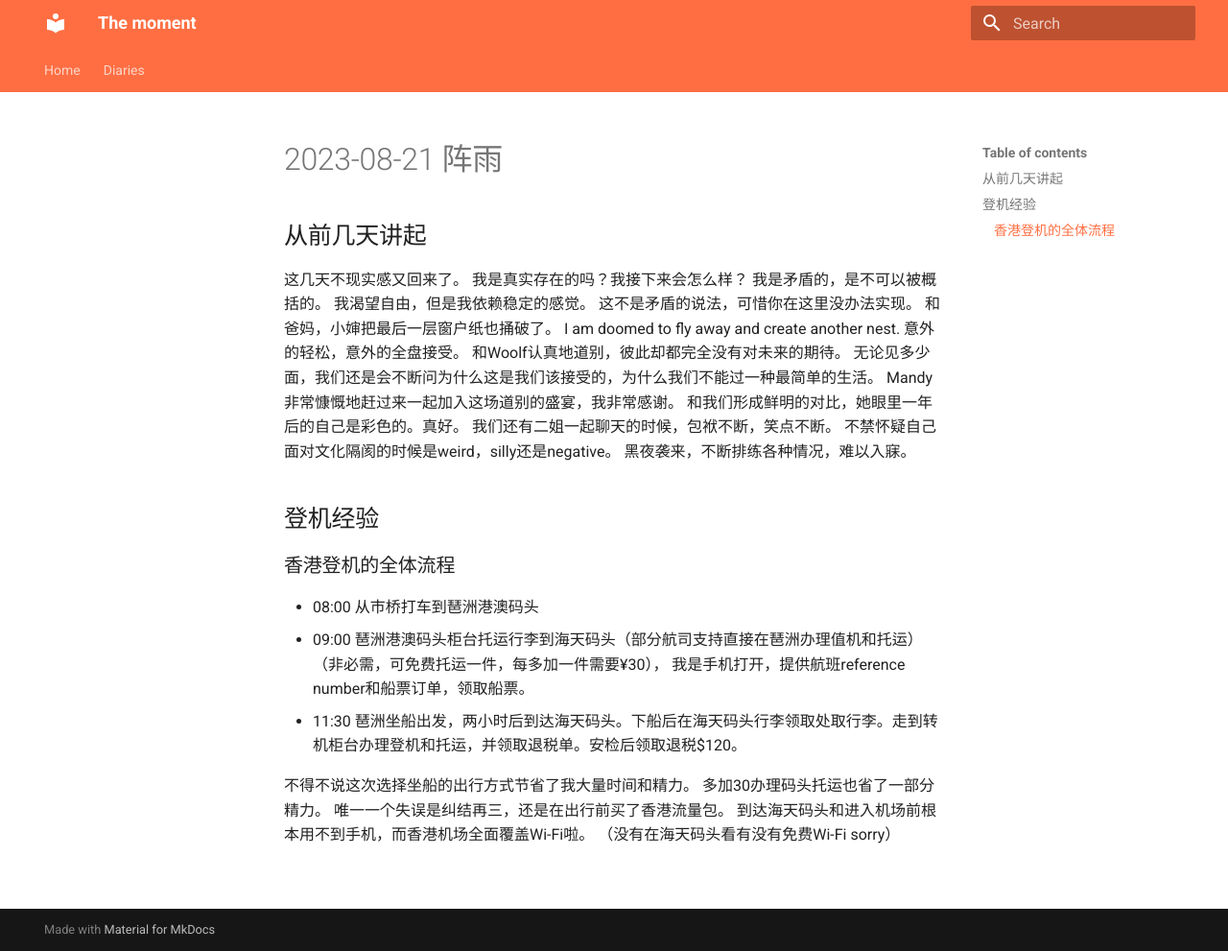
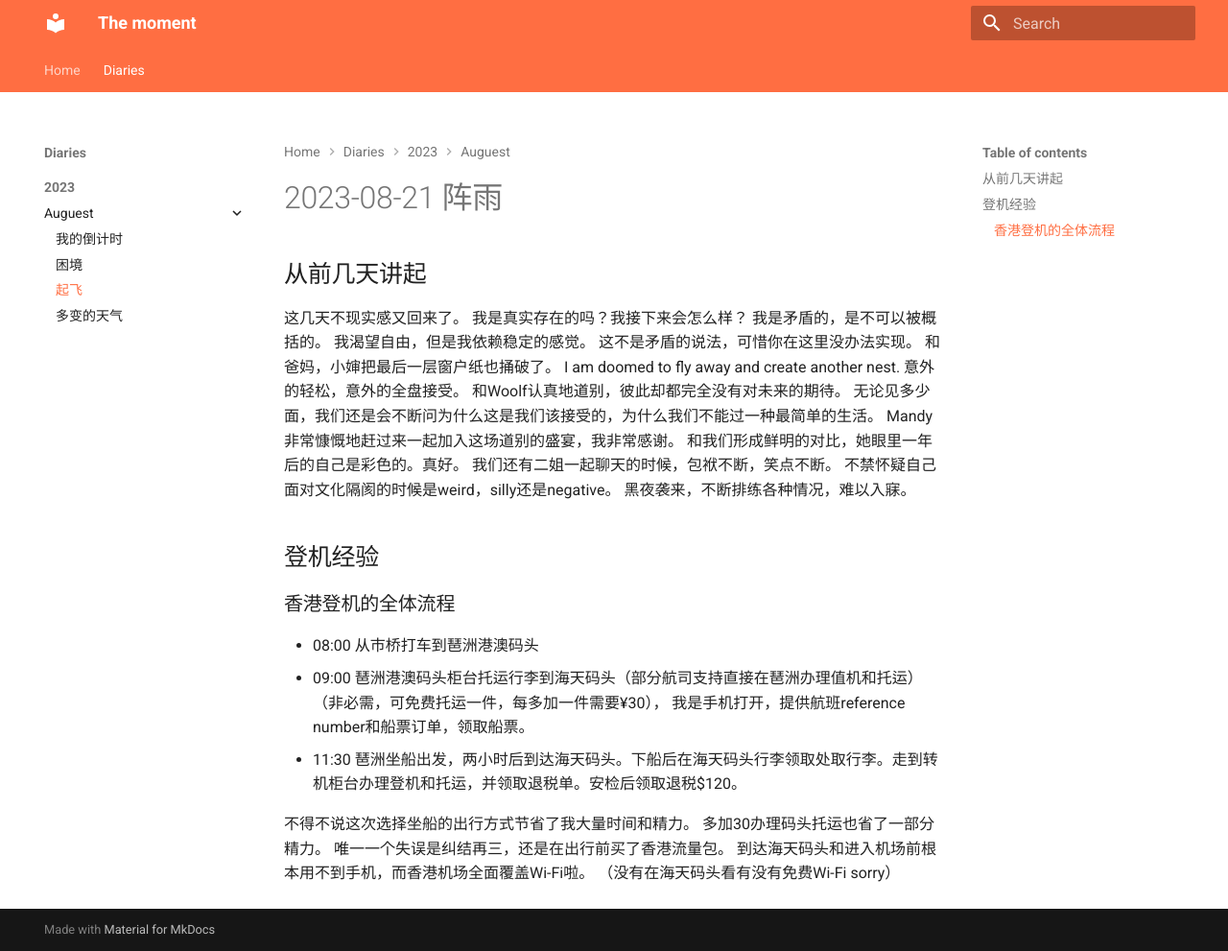
Before and after one commit to ottokafka2/leave, an MkDocs documentation site: the page built from docs/diaries/2023/auguest/depatures.md, in a window 1280 px wide and 991 px high. Shown: the whole window at 96% size. Built offline with MkDocs 1.6.1 and Material for MkDocs 9.7.7, drawn with Linux system fonts in a browser that asks for light colours.

Commit message:
add new two diaries

```diff
--- a/mkdocs.yml
+++ b/mkdocs.yml
@@ -7,6 +7,8 @@ nav:
           - Auguest:
             - 我的倒计时: diaries/2023/auguest/one_day_home_away.md
             - 困境: diaries/2023/auguest/inescapable_dreams.md
+            - 起飞: diaries/2023/auguest/depatures.md
+            - 多变的天气: diaries/2023/auguest/changeable_weather.md
 theme:
   name: material
   highlightjs: true
```
